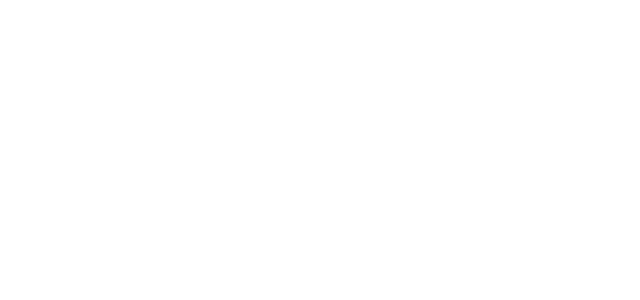
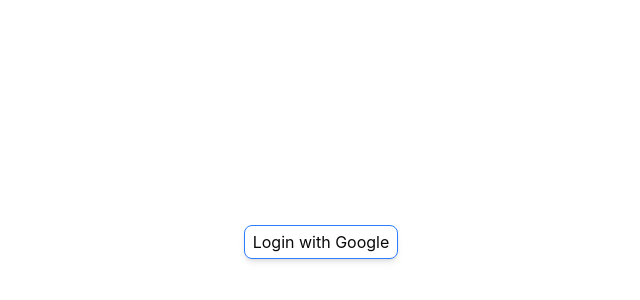
Before and after one commit to ajith-kanna/AIDO, a React (Vite) app in the folder client/: page / in a window 1280 px wide. Shown: the part 158-458 px from the top of the page, without its empty margins (319-959 px from the left). Built offline with nearby package versions, Linux system fonts and the light colour scheme.

Commit message:
firebase configured

```diff
--- a/client/src/App.tsx
+++ b/client/src/App.tsx
@@ -1,5 +1,11 @@
+import Login from "./auth/Login";
+
 function App() {
-  return <main />
+  return (
+    <>
+      <Login />{" "}
+    </>
+  );
 }
 
-export default App
+export default App;
--- a/client/src/auth/Login.tsx
+++ b/client/src/auth/Login.tsx
@@ -0,0 +1,30 @@
+import { useState } from "react";
+import { signInWithPopup } from "firebase/auth";
+import { auth, google } from "./firebase";
+
+const Login = () => {
+  const [user, setUser] = useState<unknown>(null);
+
+  const handleClick = async () => {
+    try {
+      const result = await signInWithPopup(auth, google);
+      console.log(result);
+
+      setUser(result);
+    } catch (error) {
+      console.error(error.message);
+    }
+  };
+  return (
+    <div className="h-dvh flex justify-center items-center">
+      <button
+        className="px-2 py-1 rounded-md bg-white border border-blue-500 hover:border-green-500 hover:bg-white/50 hover:cursor-pointer  shadow-md "
+        onClick={handleClick}
+      >
+        Login with Google
+      </button>
+    </div>
+  );
+};
+
+export default Login;
--- /dev/null
+++ b/client/src/auth/firebase.ts
@@ -0,0 +1,20 @@
+import {initializeApp} from 'firebase/app'
+import {getAuth, GoogleAuthProvider} from 'firebase/auth'
+
+const firebaseConfig = {
+  apiKey: "AIzaSyDurQXhQqpsR1JedG96mGoWJA5RNKZNzRk",
+  authDomain: "sms-app-auth-fc2a1.firebaseapp.com",
+  projectId: "sms-app-auth-fc2a1",
+  storageBucket: "sms-app-auth-fc2a1.firebasestorage.app",
+  messagingSenderId: "333110181848",
+  appId: "1:333110181848:web:5bb59edc46b03187573cad",
+  measurementId: "G-M4MLF96DK7"
+};
+
+const firebaseapp = initializeApp(firebaseConfig)
+
+const auth = getAuth(firebaseapp)
+
+const google = new GoogleAuthProvider()
+
+export {auth, google}
--- a/client/tsconfig.app.json
+++ b/client/tsconfig.app.json
@@ -15,8 +15,6 @@
     "moduleDetection": "force",
     "noEmit": true,
     "jsx": "react-jsx",
-    "baseUrl": ".",
-    "ignoreDeprecations": "6.0",
     "paths": {
       "@/*": ["./src/*"]
     },
```
